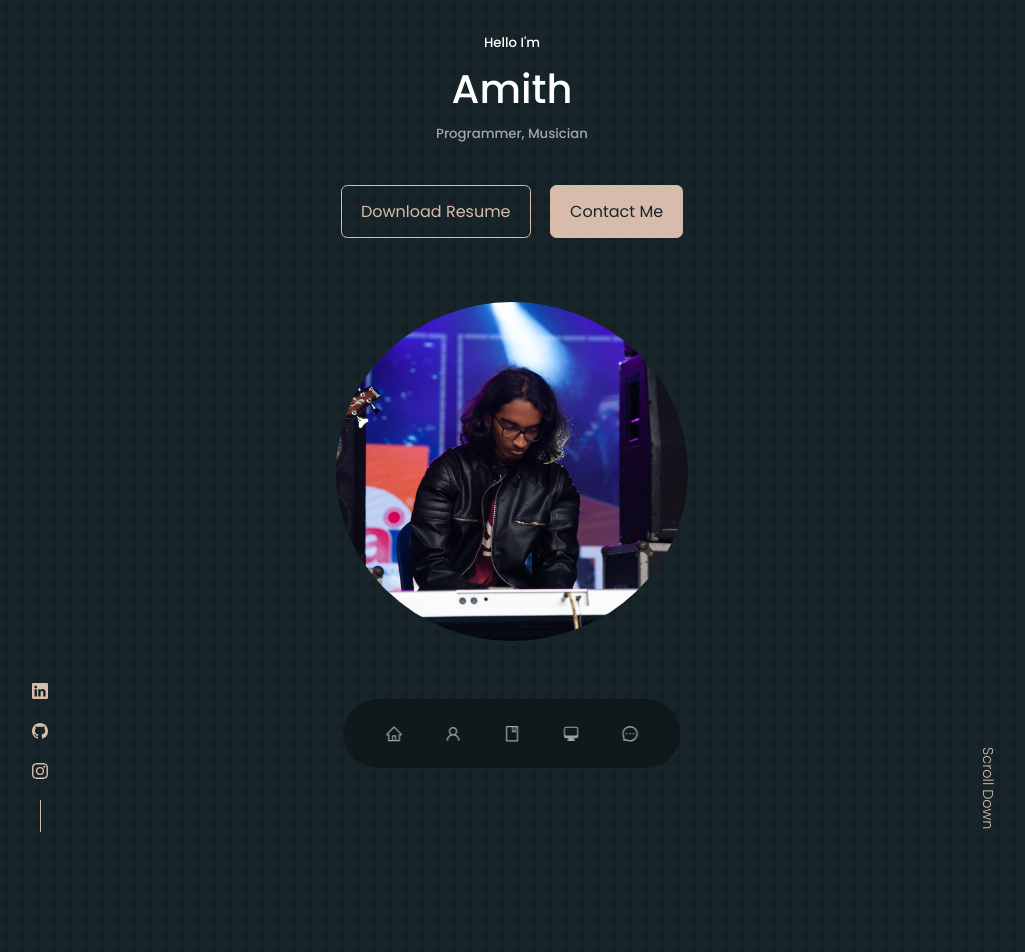
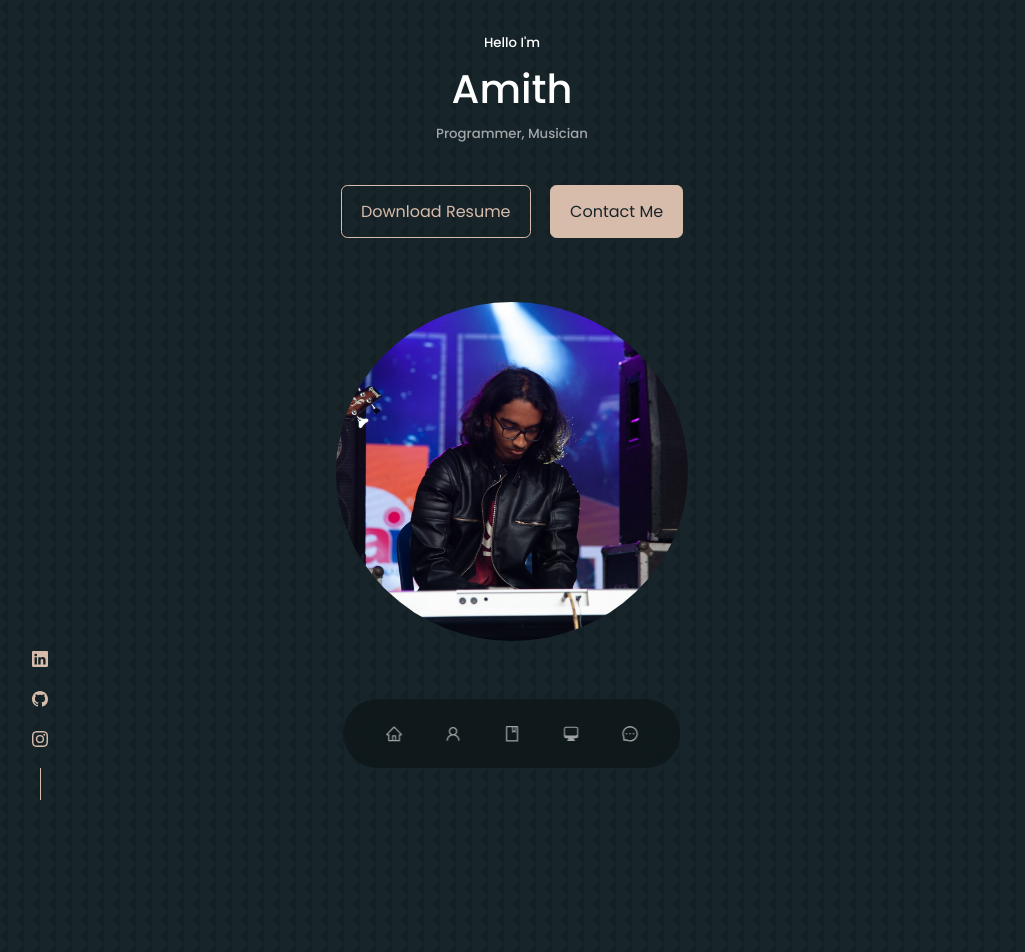
Before and after one commit to amithck/personal-website, a React (Create React App) app: page / in a window 1280 px wide. Shown: the top 952 px of the page, without its empty margins (128-1153 px from the left). Built offline with nearby package versions, Linux system fonts and the light colour scheme.

Commit message:
changes in header

```diff
--- a/src/components/header/Header.jsx
+++ b/src/components/header/Header.jsx
@@ -16,8 +16,6 @@ const Header = () => {
         <div className="me">
           <img src={ME} alt="me" />
         </div>
-
-        <a href="#contact" className='scroll__down'>Scroll Down</a>
       </div>
     </header>
   )
--- a/src/components/header/header.css
+++ b/src/components/header/header.css
@@ -86,4 +86,7 @@ header {
         padding-top: 2rem;
         height: 110vh;
    }
+   .header__socials{
+    bottom: 5rem;
+   }
 }
```
